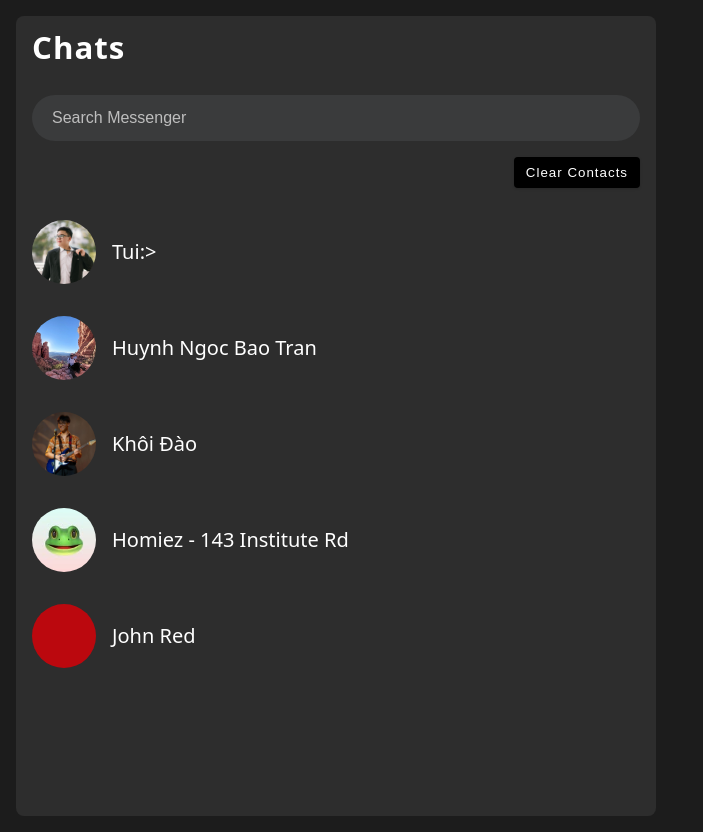
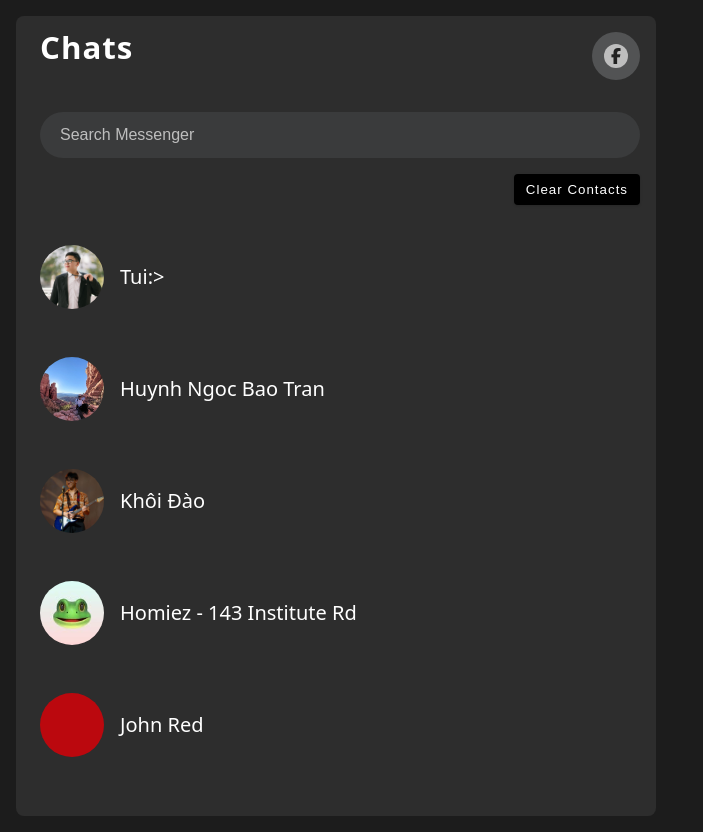
Before and after one commit to tdnguyen04/messenger-profiles-clone, a React (Vite) app: page / in a window 1280 px wide. Shown: the whole page, without its empty margins (0-703 px from the left). Built offline with nearby package versions, Linux system fonts and the light colour scheme.

Commit message:
feat: add fontawesome icon for facebook, add hover effect for profiles

```diff
--- a/index.html
+++ b/index.html
@@ -4,7 +4,8 @@
     <meta charset="UTF-8" />
     <link rel="icon" type="image/svg+xml" href="/vite.svg" />
     <meta name="viewport" content="width=device-width, initial-scale=1.0" />
-    <title>Starter - Birthday Buddy</title>
+    <title>Messenger Profiles Clone</title>
+    <link rel="stylesheet" href="https://cdnjs.cloudflare.com/ajax/libs/font-awesome/6.5.2/css/all.min.css" integrity="sha512-SnH5WK+bZxgPHs44uWIX+LLJAJ9/2PkPKZ5QiAj6Ta86w+fsb2TkcmfRyVX3pBnMFcV7oQPJkl9QevSCWr3W6A==" crossorigin="anonymous" referrerpolicy="no-referrer" />
   </head>
   <body>
     <div id="root"></div>
--- a/src/App.jsx
+++ b/src/App.jsx
@@ -2,20 +2,32 @@ import { useState } from "react";
 import initialProfiles from "./data";
 
 const App = () => {
-  const [profiles, setProfiles] = useState(initialProfiles)
+  const [profiles, setProfiles] = useState(initialProfiles);
   const clearProfiles = () => {
-    setProfiles([])
-  }
+    setProfiles([]);
+  };
   return (
     <>
       <div className="sidebar">
         <header>
           <h3>Chats</h3>
-          <div className="icons"></div>
+          <div className="icons">
+            <div className="icon">
+              <div className="inner-circle">
+                <i className="fa-brands fa-facebook-f"></i>
+              </div>
+            </div>
+          </div>
         </header>
-        <input type="text" className="search-bar" placeholder="Search Messenger" />
+        <input
+          type="text"
+          className="search-bar"
+          placeholder="Search Messenger"
+        />
         <div className="button-container">
-          <button className="btn" onClick={clearProfiles}>Clear contacts</button>
+          <button className="btn" onClick={clearProfiles}>
+            Clear contacts
+          </button>
         </div>
         {profiles.map((profile) => {
           return (
@@ -26,8 +38,7 @@ const App = () => {
           );
         })}
       </div>
-      <div className="main-chat">
-      </div>
+      <div className="main-chat"></div>
     </>
   );
 };
--- a/src/index.css
+++ b/src/index.css
@@ -270,15 +270,19 @@ body {
   background: #2d2d2d;
   border-radius: 0.5rem;
   height: 100vh;
+  min-height: fit-content;
 }
 
 .sidebar {
-  padding: 1rem;
+  padding-top: 1rem;
+  padding-left: 0.5rem;
+  padding-right: 1rem;
   width: 40rem;
 }
 
 .sidebar h3 {
   font-weight: 700;
+  margin-left: 1rem;
 }
 
 .sidebar h5 {
@@ -287,6 +291,44 @@ body {
 
 .sidebar header {
   margin-bottom: 2rem;
+  display: flex;
+}
+
+.sidebar header .icons {
+  flex-grow: 1;
+  display: flex;
+  justify-content: end;
+}
+
+.sidebar i[class^="fa"] {
+
+}
+
+.icon {
+  width: 3rem;
+  height: 3rem;
+  background-color: #525354;
+  display: flex;
+  justify-content: center;
+  align-items: center;
+  border-radius: 50%;
+  color: #222;
+  cursor: pointer;
+  transition: var(--transition);
+}
+
+.icon:hover {
+  opacity: 0.8;
+}
+
+.icon .inner-circle {
+  width: 1.5rem;
+  height: 1.5rem;
+  background-color: #bebebe;
+  display: flex;
+  justify-content: center;
+  align-items: center;
+  border-radius: 50%;
 }
 
 .sidebar .search-bar {
@@ -294,10 +336,11 @@ body {
   border: none;
   font-size: 1rem;
   padding: 0.875rem 1.25rem;
-  width: 100%;
+  width: calc(100% - 1rem);
   background: #3a3b3c;
   color: white;
   border-radius: 3rem;
+  margin-left: 1rem;
 }
 
 .sidebar .search-bar::placeholder {
@@ -317,6 +360,15 @@ body {
   align-items: center;
   gap: 1rem;
   margin-block: 2rem;
+  padding: 0.5rem 1rem;
+  border-radius: 0.875rem;
+  transition: var(--transition);
+  user-select: none;
+  cursor: pointer;
+}
+
+.profile:hover {
+  background-color: #676767;
 }
 
 .sidebar button {
```
